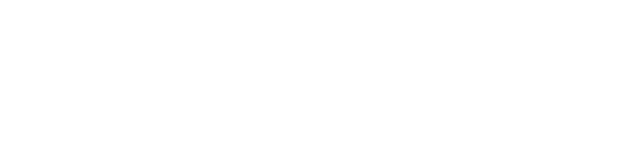
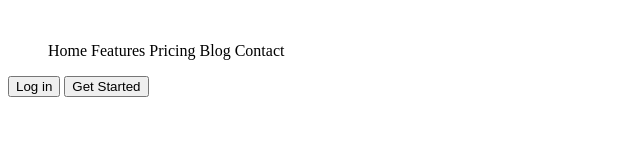
Before and after one commit to SophioL/HomeWork5, a plain HTML site: page index.html in a window 1280 px wide. Shown: the whole page, without its empty margins (0-640 px from the left). Drawn offline with Linux system fonts and the light colour scheme.

Commit message:
Update index.html

```diff
--- a/index.html
+++ b/index.html
@@ -8,6 +8,32 @@
     <title>Document</title>
 </head>
 <body>
+    <header>
+        <nav>
+            <div class="container">
+                <div class="logo">
+                    <img src="">
+                </div>
+                <div class="nav_items">
+                    <ul>
+                        <il>Home</il>
+                        <il>Features</il>
+                        <il>Pricing</il>
+                        <il>Blog</il>
+                        <il>Contact</il>
+                    </ul>
+                </div>
+                <div class="btn_container">
+                    <button class="btn">
+                        Log in
+                    </button>
+                    <button class="btn full">
+                        Get Started
+                    </button>
+                </div>
+            </div>
+        </nav>
+    </header>
 
 </body>
 </html>
```
